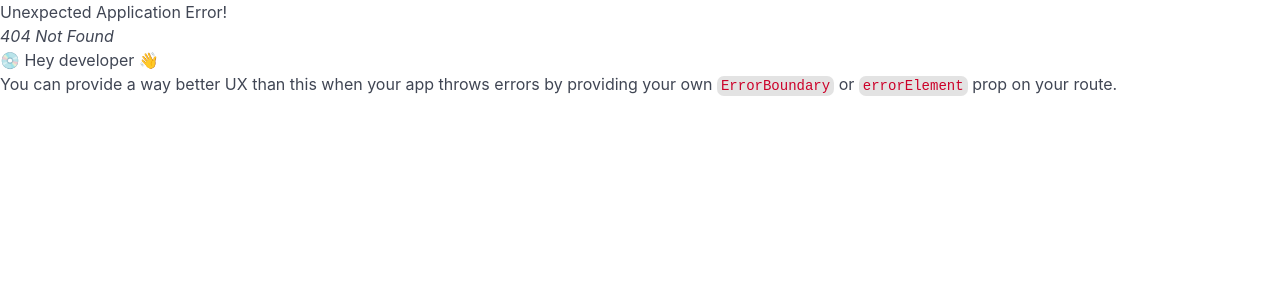
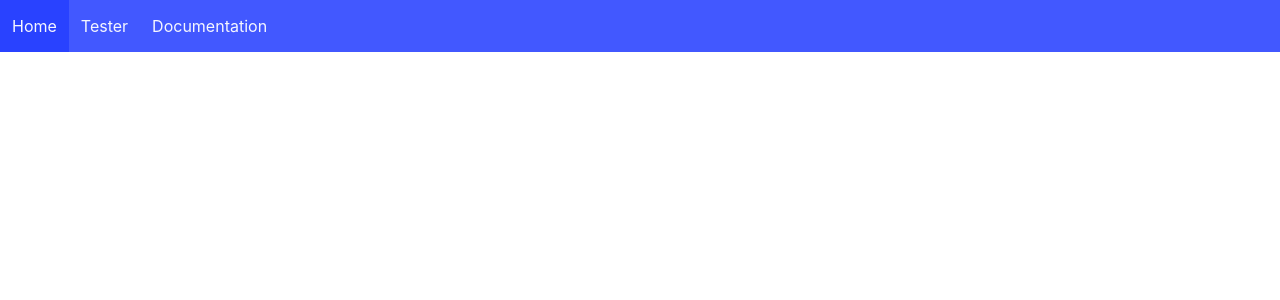
Before and after one commit to TB516/IGME-430-Final, a React (Vite) app in the folder client/: page /tests in a window 1280 px wide. Before the commit this address had no page. Shown: the top 300 px of the page. Built offline with nearby package versions, Linux system fonts and the light colour scheme.

Commit message:
Created client framework

```diff
--- /dev/null
+++ b/client/src/components/Navbar.tsx
@@ -0,0 +1,34 @@
+import React, { useState } from "react";
+import { Link } from "react-router-dom";
+
+export const Navbar = (): React.JSX.Element => {
+  const [isActive, setActive] = useState(false);
+  const toggleActive = () : void => {
+    setActive(!isActive);
+  };
+
+  return (
+    <>
+      <header>
+        <nav className="navbar is-link is-fixed-top" role="navigation">
+          <div className="navbar-brand">
+            <Link to={"/"} className="navbar-item">Home</Link>
+
+            <a className={`navbar-burger ${isActive ? "is-active" : ""}`} role="button" onClick={toggleActive}>
+              <span aria-hidden="true"></span>
+              <span aria-hidden="true"></span>
+              <span aria-hidden="true"></span>
+              <span aria-hidden="true"></span>
+            </a>
+          </div>
+
+          <div className={`navbar-menu ${isActive ? "is-active" : ""}`}>
+            <Link to={"/tests"} className="navbar-item">Tester</Link>
+
+            <Link to={"/documentation"} className="navbar-item">Documentation</Link>
+          </div>
+        </nav>
+      </header>
+    </>
+  )
+};
--- a/client/src/main.tsx
+++ b/client/src/main.tsx
@@ -1,12 +1,30 @@
+import './index.css'
 import { StrictMode } from 'react'
 import { createRoot } from 'react-dom/client'
 import { createBrowserRouter, RouterProvider } from 'react-router-dom'
-import './index.css'
+import { Navbar } from './components/Navbar'
+import { Tester } from './pages/Tester'
+import { Documentation } from './pages/Documentation'
+import { Home } from './pages/Home'
 
 const router = createBrowserRouter([
   {
     path: '/',
-    element: <div>Test</div>
+    element: <Navbar></Navbar>,
+    children: [
+      {
+        index: true,
+        element: <Home></Home>
+      },
+      {
+        path: 'tests',
+        element: <Tester></Tester>
+      },
+      {
+        path: 'documentation',
+        element: <Documentation></Documentation>
+      }
+    ]
   }
 ])
 
--- /dev/null
+++ b/client/src/models/SpellFormArgs.ts
@@ -0,0 +1,3 @@
+export interface SpellFormArgs{
+  method: string,
+};
--- /dev/null
+++ b/client/src/pages/Documentation.tsx
@@ -0,0 +1,7 @@
+export const Documentation = () : React.JSX.Element => {
+  return(
+    <>
+
+    </>
+  );
+};
--- /dev/null
+++ b/client/src/pages/Home.tsx
@@ -0,0 +1,5 @@
+export const Home = () : React.JSX.Element => {
+  return(
+    <></>
+  );
+};
--- /dev/null
+++ b/client/src/pages/Tester.tsx
@@ -0,0 +1,6 @@
+export const Tester = () : React.JSX.Element => {
+  return(
+    <>
+    </>
+  );
+};
```
Also changed, not shown: client/src/components/SpellForm.tsx (added, +10 -0 lines).
